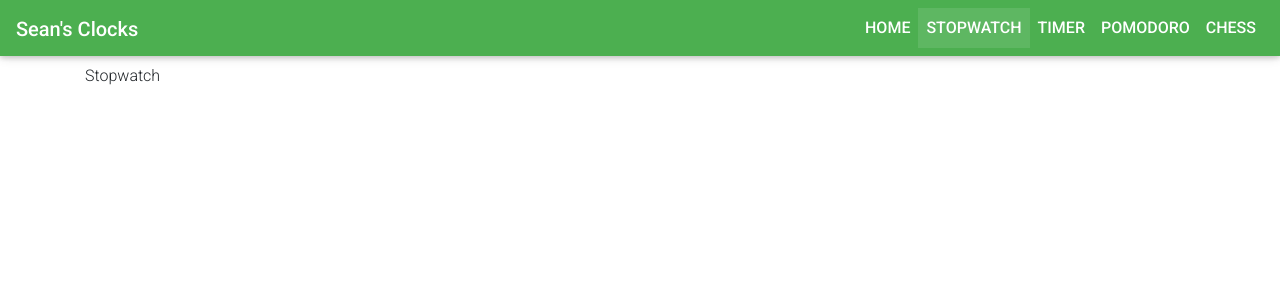
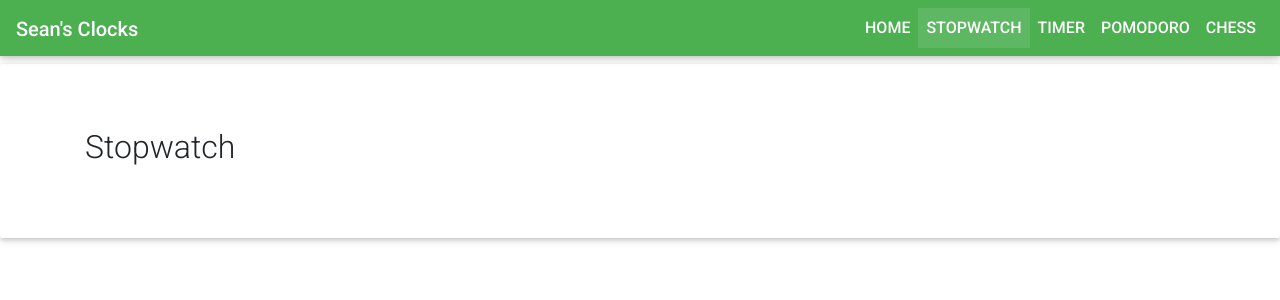
Before and after one commit to sean1192/react-timers, a React (Create React App) app: page /Stopwatch in a window 1280 px wide. Shown: the top 300 px of the page. Built offline with nearby package versions, Linux system fonts and the light colour scheme.

Commit message:
bundled parent container into component

```diff
--- a/src/App.js
+++ b/src/App.js
@@ -57,7 +57,7 @@ class App extends Component {
                     to='/'
                     onClick={this.closeCollapse('mainNavbarCollapse')}
                   >
-                    <strong>HOME</strong>
+                    <strong>Home</strong>
                   </MDBNavLink>
                 </MDBNavItem>
 
@@ -67,7 +67,7 @@ class App extends Component {
                     to='/stopwatch'
                     onClick={this.closeCollapse('mainNavbarCollapse')}
                   >
-                    <strong>STOPWATCH</strong>
+                    <strong>Stopwatch</strong>
                   </MDBNavLink>
                 </MDBNavItem>
 
@@ -76,7 +76,7 @@ class App extends Component {
                     onClick={this.closeCollapse('mainNavbarCollapse')}
                     to='/timer'
                   >
-                    <strong>TIMER</strong>
+                    <strong>Timer</strong>
                   </MDBNavLink>
                 </MDBNavItem>
 
@@ -85,7 +85,7 @@ class App extends Component {
                     onClick={this.closeCollapse('mainNavbarCollapse')}
                     to='/pomodoro'
                   >
-                    <strong>POMODORO</strong>
+                    <strong>Pomodoro</strong>
                   </MDBNavLink>
                 </MDBNavItem>
 
@@ -94,7 +94,7 @@ class App extends Component {
                     onClick={this.closeCollapse('mainNavbarCollapse')}
                     to='/chess'
                   >
-                    <strong>CHESS</strong>
+                    <strong>Chess</strong>
                   </MDBNavLink>
                 </MDBNavItem>
 
--- /dev/null
+++ b/src/components/TimerContainer.js
@@ -0,0 +1,20 @@
+import React from 'react';
+import {
+    MDBContainer,
+    MDBAnimation,
+    MDBJumbotron
+} from 'mdbreact';
+
+const TimerContainer = ({title}) => {
+  return (
+    <MDBAnimation type='slideInDown' duration='750ms'>
+        <MDBJumbotron fluid>
+            <MDBContainer>
+                <h2>{title}</h2>
+            </MDBContainer>
+        </MDBJumbotron>
+    </MDBAnimation>
+  );
+};
+
+export default TimerContainer;
--- a/src/pages/Chess.js
+++ b/src/pages/Chess.js
@@ -1,10 +1,5 @@
 import React from 'react';
-import {
-  MDBContainer,
-  MDBAnimation
-//   MDBCol,
-//   MDBRow,
-} from 'mdbreact';
+import TimerContainer from '../components/TimerContainer';
 
 class Chess extends React.Component {
   scrollToTop = () => window.scrollTo(0, 0);
@@ -12,13 +7,7 @@ class Chess extends React.Component {
   render() {
     return (
       <>
-        <MDBAnimation type='slideInUp' duration='500ms'>
-          <div className='mt-3 mb-5'>
-              <MDBContainer>
-                  Chess
-              </MDBContainer>
-          </div>
-        </MDBAnimation>
+        <TimerContainer title="Chess" />
       </>
     );
   }
--- a/src/pages/HomePage.css
+++ b/src/pages/HomePage.css
@@ -1,3 +1,7 @@
 .nav-link.active{
     background-color: rgba(255, 255, 255, 0.1);
-  }
+}
+
+.nav-link {
+  text-transform: uppercase;
+}
--- a/src/pages/HomePage.js
+++ b/src/pages/HomePage.js
@@ -1,9 +1,6 @@
 import React from 'react';
-import {
-  MDBContainer,
-  MDBAnimation,
-} from 'mdbreact';
 import './HomePage.css';
+import TimerContainer from '../components/TimerContainer';
 
 class HomePage extends React.Component {
   scrollToTop = () => window.scrollTo(0, 0);
@@ -11,13 +8,7 @@ class HomePage extends React.Component {
   render() {
     return (
       <>
-        <MDBAnimation type='slideInUp' duration='500ms'>
-          <div className='mt-3 mb-5'>
-              <MDBContainer>
-                  Home Page
-              </MDBContainer>
-          </div>
-        </MDBAnimation>
+        <TimerContainer title="Home Page" />
       </>
     );
   }
--- a/src/pages/Pomodoro.js
+++ b/src/pages/Pomodoro.js
@@ -1,10 +1,5 @@
 import React from 'react';
-import {
-  MDBContainer,
-  MDBAnimation
-//   MDBCol,
-//   MDBRow,
-} from 'mdbreact';
+import TimerContainer from '../components/TimerContainer';
 
 class Pomodoro extends React.Component {
   scrollToTop = () => window.scrollTo(0, 0);
@@ -12,13 +7,7 @@ class Pomodoro extends React.Component {
   render() {
     return (
       <>
-        <MDBAnimation type='slideInUp' duration='500ms'>
-          <div className='mt-3 mb-5'>
-              <MDBContainer>
-                  Pomodoro
-              </MDBContainer>
-          </div>
-        </MDBAnimation>
+        <TimerContainer title="Pomodoro" />
       </>
     );
   }
--- a/src/pages/Stopwatch.js
+++ b/src/pages/Stopwatch.js
@@ -1,11 +1,5 @@
 import React from 'react';
-import {
-  MDBContainer,
-  MDBEdgeHeader,
-  MDBAnimation
-//   MDBCol,
-//   MDBRow,
-} from 'mdbreact';
+import TimerContainer from '../components/TimerContainer';
 
 class Stopwatch extends React.Component {
   scrollToTop = () => window.scrollTo(0, 0);
@@ -13,13 +7,7 @@ class Stopwatch extends React.Component {
   render() {
     return (
       <>
-        <MDBAnimation type='slideInUp' duration='500ms'>
-          <div className='mt-3 mb-5'>
-              <MDBContainer>
-                  Stopwatch
-              </MDBContainer>
-          </div>
-        </MDBAnimation>
+        <TimerContainer title="Stopwatch" />
       </>
     );
   }
--- a/src/pages/Timer.js
+++ b/src/pages/Timer.js
@@ -1,10 +1,5 @@
 import React from 'react';
-import {
-  MDBContainer,
-  MDBAnimation
-//   MDBCol,
-//   MDBRow,
-} from 'mdbreact';
+import TimerContainer from '../components/TimerContainer';
 
 class Timer extends React.Component {
   scrollToTop = () => window.scrollTo(0, 0);
@@ -12,13 +7,7 @@ class Timer extends React.Component {
   render() {
     return (
       <>
-        <MDBAnimation type='slideInUp' duration='500ms'>
-          <div className='mt-3 mb-5'>
-              <MDBContainer>
-                  Timer
-              </MDBContainer>
-          </div>
-        </MDBAnimation>
+        <TimerContainer title="Timer" />
       </>
     );
   }
```
